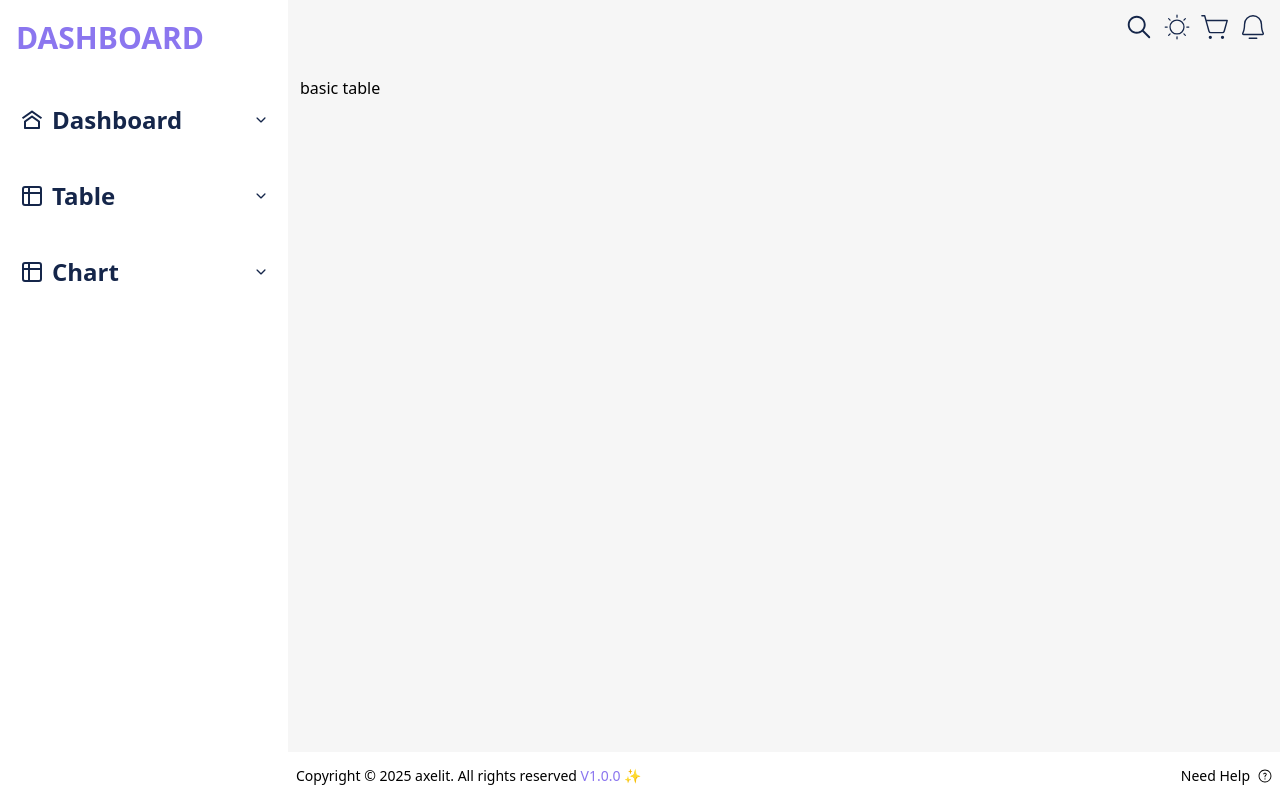
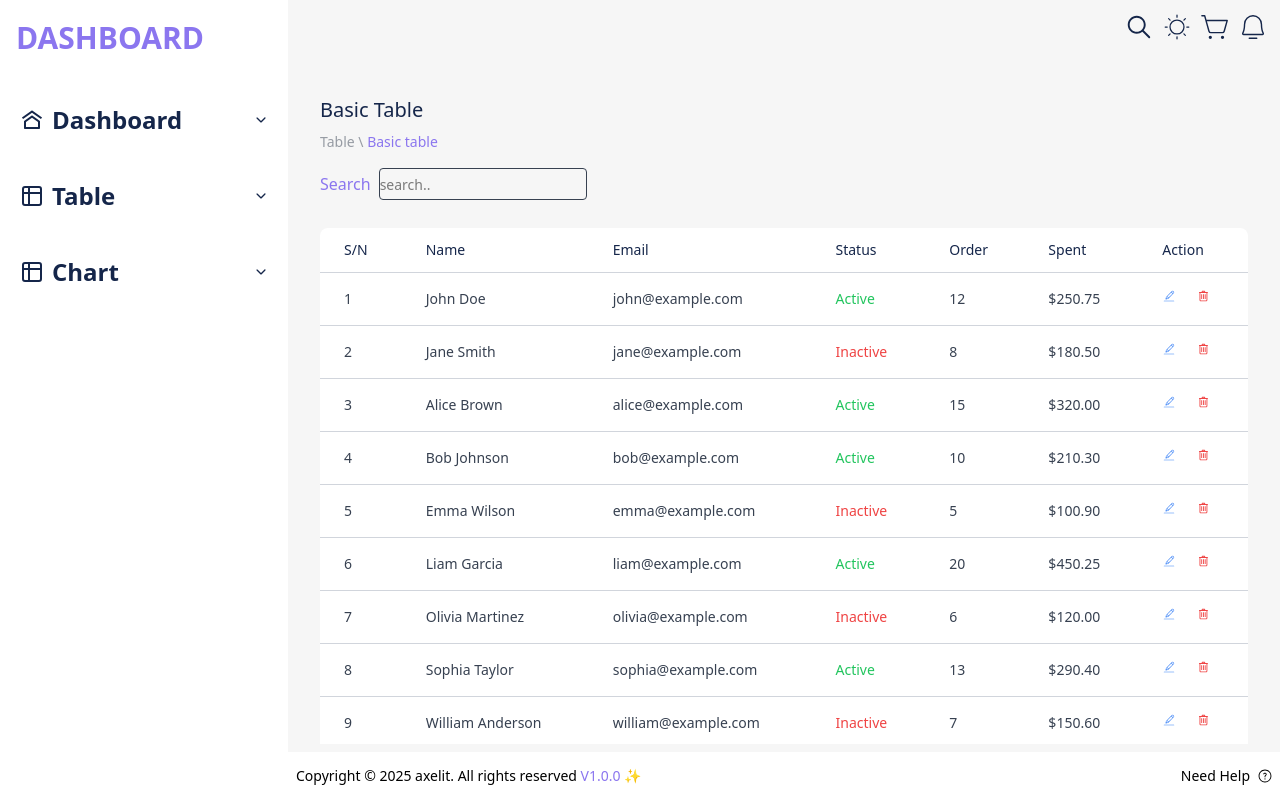
Before and after one commit to teajhaney/dashboard-app, a React (Vite) app: page /basic-table in a window 1280 px wide. Built offline with nearby package versions, Linux system fonts and the light colour scheme.

Commit message:
Add lodash dependency and implement customer management table with search and delete functionality

```diff
--- a/package.json
+++ b/package.json
@@ -11,6 +11,7 @@
   },
   "dependencies": {
     "@tailwindcss/vite": "^4.0.15",
+    "lodash": "^4.17.21",
     "motion": "^12.5.0",
     "react": "^19.0.0",
     "react-dom": "^19.0.0",
@@ -20,6 +21,7 @@
   },
   "devDependencies": {
     "@eslint/js": "^9.21.0",
+    "@types/lodash": "^4.17.16",
     "@types/react": "^19.0.10",
     "@types/react-dom": "^19.0.4",
     "@vitejs/plugin-react-swc": "^3.8.0",
--- a/src/Data/dummyData.tsx
+++ b/src/Data/dummyData.tsx
@@ -52,3 +52,95 @@ export const dashboardHeaders = [
     ],
   },
 ];
+//tables
+export interface Customer {
+  id: number;
+  name: string;
+  email: string;
+  status: "Active" | "Inactive";
+  orders: number;
+  spent: number;
+}
+
+export const allCustomers: Customer[] = [
+  {
+    id: 1,
+    name: "John Doe",
+    email: "john@example.com",
+    status: "Active",
+    orders: 12,
+    spent: 250.75,
+  },
+  {
+    id: 2,
+    name: "Jane Smith",
+    email: "jane@example.com",
+    status: "Inactive",
+    orders: 8,
+    spent: 180.5,
+  },
+  {
+    id: 3,
+    name: "Alice Brown",
+    email: "alice@example.com",
+    status: "Active",
+    orders: 15,
+    spent: 320.0,
+  },
+  {
+    id: 4,
+    name: "Bob Johnson",
+    email: "bob@example.com",
+    status: "Active",
+    orders: 10,
+    spent: 210.3,
+  },
+  {
+    id: 5,
+    name: "Emma Wilson",
+    email: "emma@example.com",
+    status: "Inactive",
+    orders: 5,
+    spent: 100.9,
+  },
+  {
+    id: 6,
+    name: "Liam Garcia",
+    email: "liam@example.com",
+    status: "Active",
+    orders: 20,
+    spent: 450.25,
+  },
+  {
+    id: 7,
+    name: "Olivia Martinez",
+    email: "olivia@example.com",
+    status: "Inactive",
+    orders: 6,
+    spent: 120.0,
+  },
+  {
+    id: 8,
+    name: "Sophia Taylor",
+    email: "sophia@example.com",
+    status: "Active",
+    orders: 13,
+    spent: 290.4,
+  },
+  {
+    id: 9,
+    name: "William Anderson",
+    email: "william@example.com",
+    status: "Inactive",
+    orders: 7,
+    spent: 150.6,
+  },
+  {
+    id: 10,
+    name: "James Thomas",
+    email: "james@example.com",
+    status: "Active",
+    orders: 18,
+    spent: 390.75,
+  },
+];
--- a/src/index.css
+++ b/src/index.css
@@ -7,8 +7,13 @@
   --color-bgColor: #ffffff;
   --color-bgColor2: #f6f6f6;
   --color-textHead: #231186;
-  --color-textColor2: #0A3C7F;
-  --color-accents2: #BBC8F2;
-  --color-green:#B8D1BC;
-  --color-lemon:#EDEEC4;
+  --color-textColor2: #0a3c7f;
+  --color-accents2: #bbc8f2;
+  --color-green: #22C55E;
+  --color-lemon: #edeec4;
+  --color-lightRed: #ef4444;
+  --color-darkRed: #b91c1c;
+  --color-darkBlue: #1d4ed8;
+  --color-lightBlue: #3b82f6;
+  --color-gray: #374151;
 }
--- a/src/pages/BasicTable.tsx
+++ b/src/pages/BasicTable.tsx
@@ -1,11 +1,121 @@
-
+import { useEffect, useState } from "react";
+import { CiEdit } from "react-icons/ci";
+import { LiaTrashAlt } from "react-icons/lia";
+import { NavLink } from "react-router-dom";
+import { allCustomers, Customer } from "../Data/dummyData";
 
 const BasicTable = () => {
+  const [customers, setCustomers] = useState<Customer[]>(allCustomers);
+  const [search, setSearch] = useState("");
+  const [debaounedSearch, setDebaouncedSearch] = useState("");
+
+  // Delete customer
+  const handleDelete = (id: number) => {
+    setCustomers(customers.filter((customer) => customer.id !== id));
+  };
+
+  // Edit customer (placeholder)
+  const handleEdit = (id: number) => {
+    console.log(id);
+  };
+
+  useEffect(() => {
+    const handler = setTimeout(() => {
+      setDebaouncedSearch(search);
+    }, 500);
+    return () => clearTimeout(handler);
+  }, [search]);
+
+  //filter customer
+  const filteredCustomers: Customer[] = customers.filter(
+    (customer) =>
+      customer.name.toLowerCase().includes(debaounedSearch.toLowerCase()) ||
+      customer.email.toLowerCase().includes(debaounedSearch.toLowerCase()) ||
+      customer.status.toLowerCase().includes(debaounedSearch.toLowerCase()) ||
+      customer.orders === Number(debaounedSearch) ||
+      customer.spent === Number(debaounedSearch)
+  );
+
+  const tHeadStyles: string =
+    "px-6 py-3 text-left text-sm font-medium text-textColor";
+  const tBodyStyles: string = "px-6 py-4 text-sm text-gray";
   return (
-	<div>
-	  basic table
-	</div>
-  )
-}
+    <div className="p-5 flex flex-col gap-5">
+      <div className="flex flex-col gap-2">
+        <h1 className="text-textColor text-xl">Basic Table</h1>
+        <h1 className="text-gray/50 text-sm">
+          Table \
+          <NavLink
+            to={"/basic-table"}
+            className={({ isActive }) =>
+              isActive ? "text-primary" : "text-textColor"
+            }>
+            {" "}
+            Basic table
+          </NavLink>
+        </h1>
 
-export default BasicTable
+        <div className="flex items-center gap-2">
+          <h1 className="text-primary">Search</h1>
+          <input
+            type="text"
+            value={search}
+            placeholder="search.."
+            onChange={(e) => setSearch(e.target.value)}
+            className="h-8 w-52 rounded border border-gray  focus:outline-primary text-sm my-2"
+          />
+        </div>
+      </div>
+      <div className="overflow-x-auto ">
+        <table className="w-full bg-bgColor rounded-lg">
+          {/* table head */}
+          <thead>
+            <tr className="border-b border-gray-300 hover:bg-gray-100 transition-all">
+              <th className={tHeadStyles}>S/N</th>
+              <th className={tHeadStyles}>Name</th>
+              <th className={tHeadStyles}>Email</th>
+              <th className={tHeadStyles}>Status</th>
+              <th className={tHeadStyles}>Order</th>
+              <th className={tHeadStyles}>Spent</th>
+              <th className={tHeadStyles}>Action</th>
+            </tr>
+          </thead>
+          {/* table body */}
+          <tbody>
+            {filteredCustomers.map((customer, index) => (
+              <tr
+                key={customer.id}
+                className="border-b border-gray-300 hover:bg-gray-100 transition-all">
+                <td className={tBodyStyles}>{index + 1}</td>
+                <td className={tBodyStyles}>{customer.name}</td>
+                <td className={tBodyStyles}>{customer.email}</td>
+                <td
+                  className={`${tBodyStyles}font-semibold ${
+                    customer.status === "Active"
+                      ? "text-green"
+                      : "text-lightRed"
+                  }`}>
+                  {customer.status}
+                </td>
+                <td className={tBodyStyles}>{customer.orders}</td>
+                <td className={tBodyStyles}>${customer.spent.toFixed(2)}</td>
+                <td className={`${tBodyStyles} flex gap-5 cursor-pointer`}>
+                  <CiEdit
+                    onClick={() => handleEdit(customer.id)}
+                    className="text-lightBlue hover:text-darkBlue"
+                  />
+                  <LiaTrashAlt
+                    onClick={() => handleDelete(customer.id)}
+                    className="text-lightRed hover:text-darkRed"
+                  />
+                </td>
+              </tr>
+            ))}
+          </tbody>
+        </table>
+      </div>
+    </div>
+  );
+};
+
+export default BasicTable;
--- a/src/pages/Ecommerce.tsx
+++ b/src/pages/Ecommerce.tsx
@@ -53,7 +53,7 @@ const EcommercePage = () => {
             />
           </div>
           <h1 className="text-center">Thank you</h1>
-          <h1 className="text-green-500 text-center text-2xl">
+          <h1 className="text-green text-center text-2xl">
             Transaction was successful
 				  </h1>
 				  <hr className="border-t border-dashed"/>
```
Also changed, not shown: 1 other file (tests, documents, lock files or other folders).
